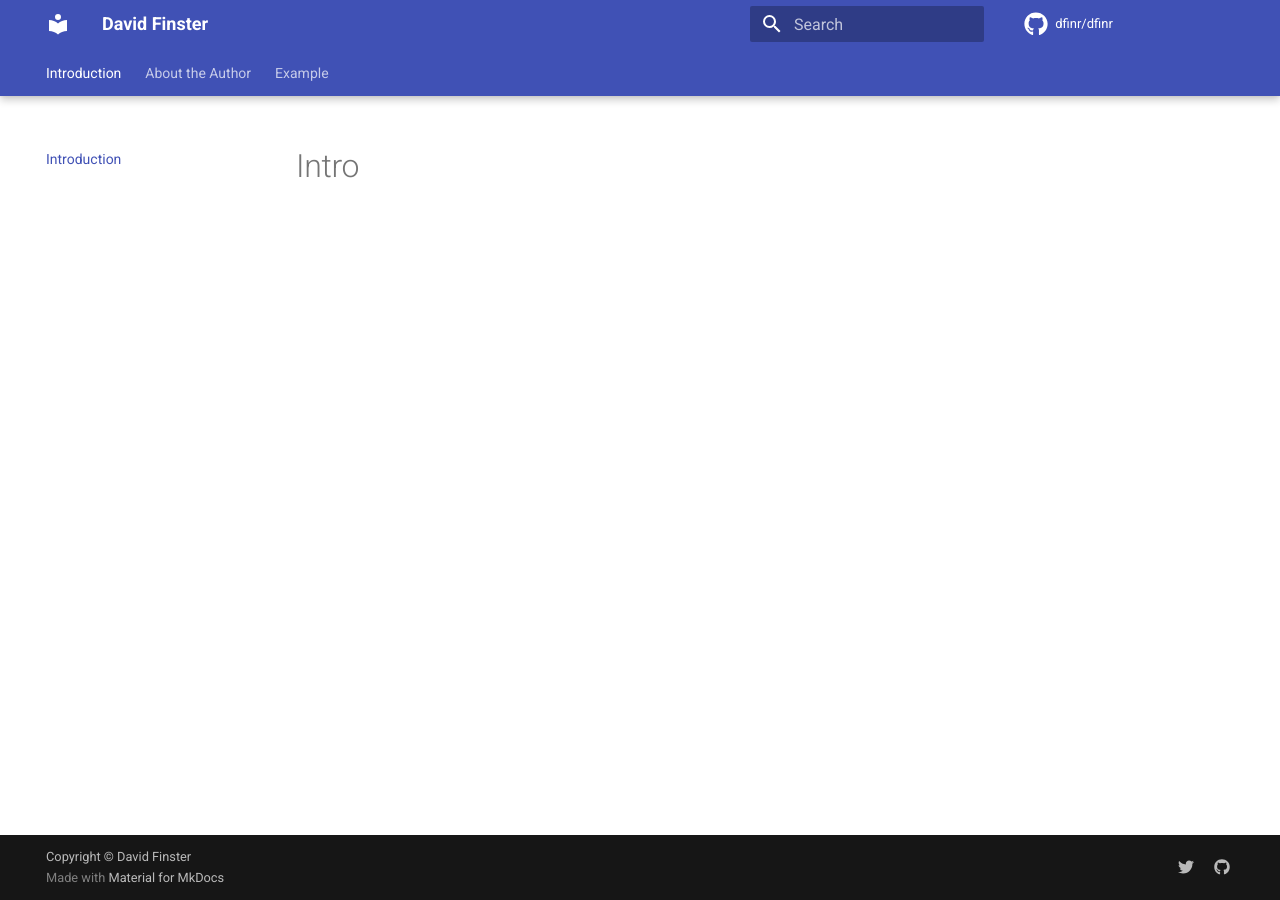
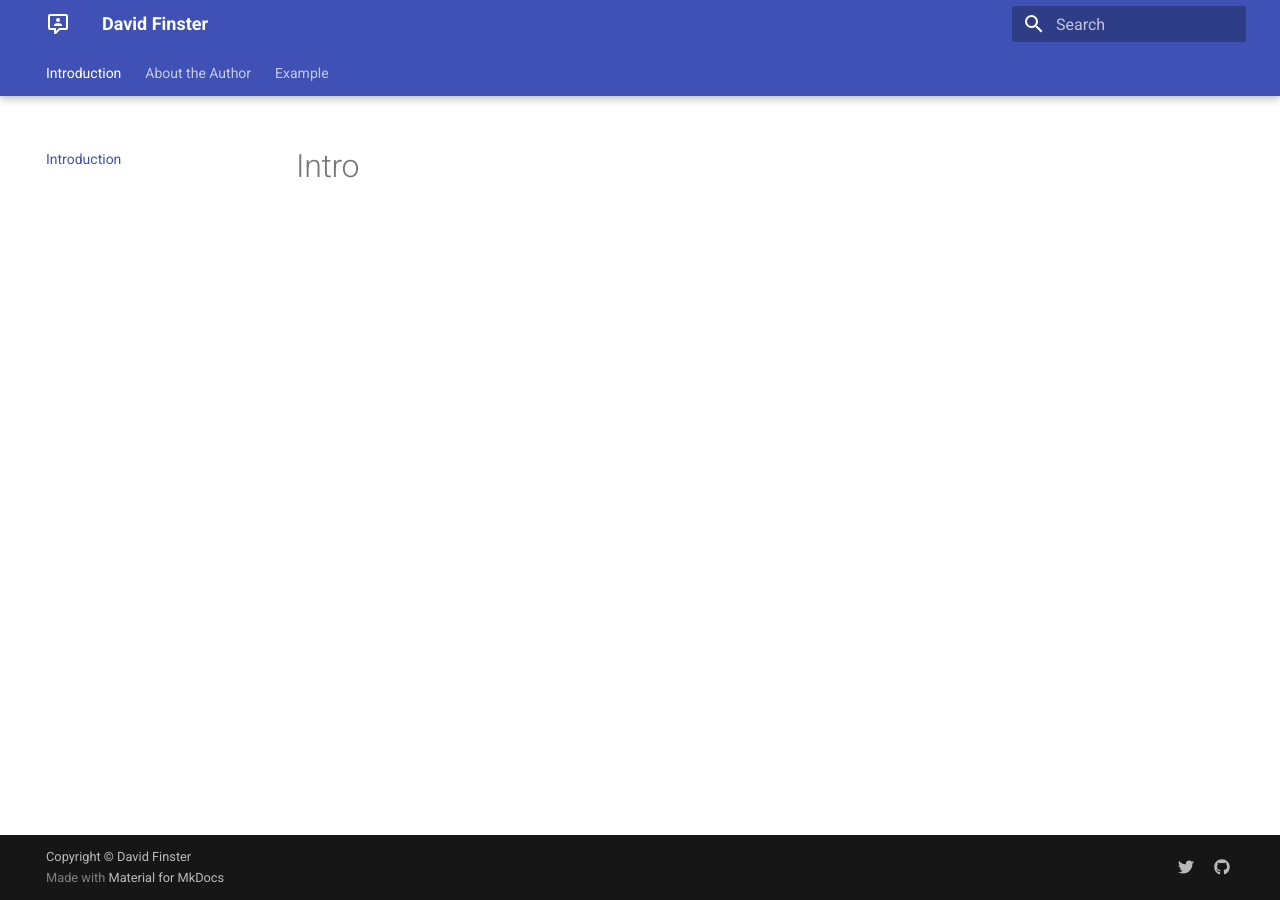
Before and after one commit to dfinr/dfinr, an MkDocs documentation site: the page built from docs/index.md, in a window 1280 px wide. Built offline with MkDocs 1.6.1 and Material for MkDocs 9.7.7, drawn with Linux system fonts in a browser that asks for light colours; comment, search, counter and statistics services are not loaded.

Commit message:
update icons

```diff
--- a/mkdocs.yml
+++ b/mkdocs.yml
@@ -1,19 +1,22 @@
 site_name: David Finster
 site_description: Project Information
 site_author: David Finster
-copyright: Copyright &copy; <a href="https://www.davidfinster.com">David Finster</a>
+copyright: Copyright &copy; <a href="https://www.dfinr.com">David Finster</a>
 nav:
     - 'Introduction': 'index.md'
     - 'About the Author': 'about.md'
     - 'Example': 'https://example.com/'
 docs_dir: docs
-repo_url: https://github.com/dfinr/dfinr
-repo_name: dfinr/dfinr
 remote_branch: gh-pages
 use_directory_urls: true
 dev_addr: 127.0.0.1:8000
 theme:
   name: material
+  favicon: images/favicon.ico
+  icon:
+    logo: material/comment-account-outline
+  plugins:
+    - search
   features:
     - navigation.instant
     - navigation.tabs
@@ -27,10 +30,6 @@ theme:
     - search.suggest
     - search.highlight
     - header.autohide
-  plugins:
-    - search
-  icon:
-    repo: fontawesome/brands/github
 extra:
   social:
     - icon: fontawesome/brands/twitter
```
Also changed, not shown: docs/images/favicon.ico (added), 1 other file.
